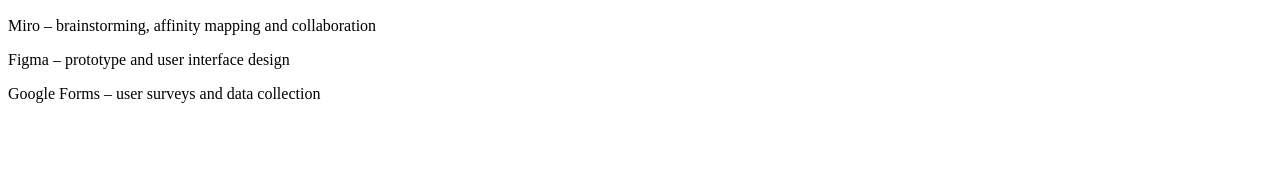
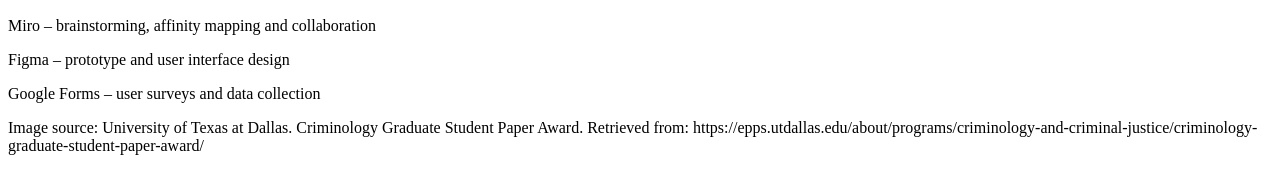
Before and after one commit to Jon-code-87/Tradet, a plain HTML site: page sources.html in a window 1280 px wide. Shown: the part 171-364 px from the top of the page. Drawn offline with Linux system fonts and the light colour scheme.

Commit message:
kuva lähde lisätty

```diff
--- a/sources.html
+++ b/sources.html
@@ -26,7 +26,7 @@
 <p>Miro – brainstorming, affinity mapping and collaboration</p>
 <p>Figma – prototype and user interface design</p>
 <p>Google Forms – user surveys and data collection</p>
-
+<p>Image source: University of Texas at Dallas. Criminology Graduate Student Paper Award. Retrieved from: https://epps.utdallas.edu/about/programs/criminology-and-criminal-justice/criminology-graduate-student-paper-award/</p>
 
 </body>
 </html>
```
